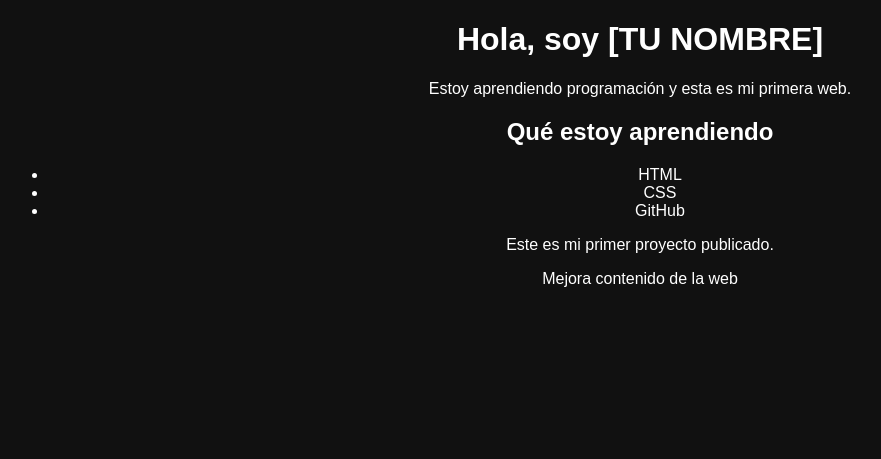
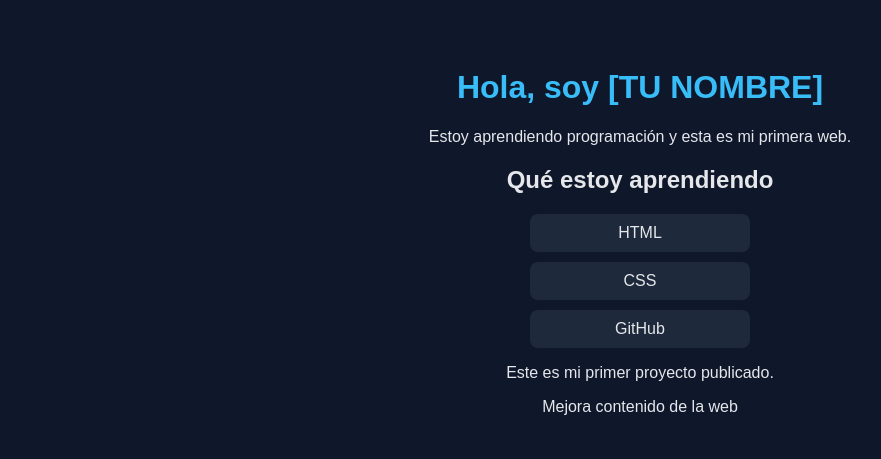
Before and after one commit to nicomm260111-art/mi-primera-web, a plain HTML site: page index.html in a window 1280 px wide. Shown: the whole page, without its empty margins (0-881 px from the left). Drawn offline with Linux system fonts and the light colour scheme.

Commit message:
Update style.css

```diff
--- a/style.css
+++ b/style.css
@@ -1,7 +1,26 @@
 body {
-  background: #111;
-  color: white;
-  font-family: Arial;
+  background: #0f172a;
+  color: #e5e7eb;
+  font-family: Arial, sans-serif;
   text-align: center;
+  padding: 40px;
 }
-Añado estilos CSS
+
+h1 {
+  color: #38bdf8;
+}
+
+ul {
+  list-style: none;
+  padding: 0;
+}
+
+li {
+  background: #1e293b;
+  margin: 10px auto;
+  padding: 10px;
+  width: 200px;
+  border-radius: 8px;
+}
+
+Mejoro diseño con CSS
```
